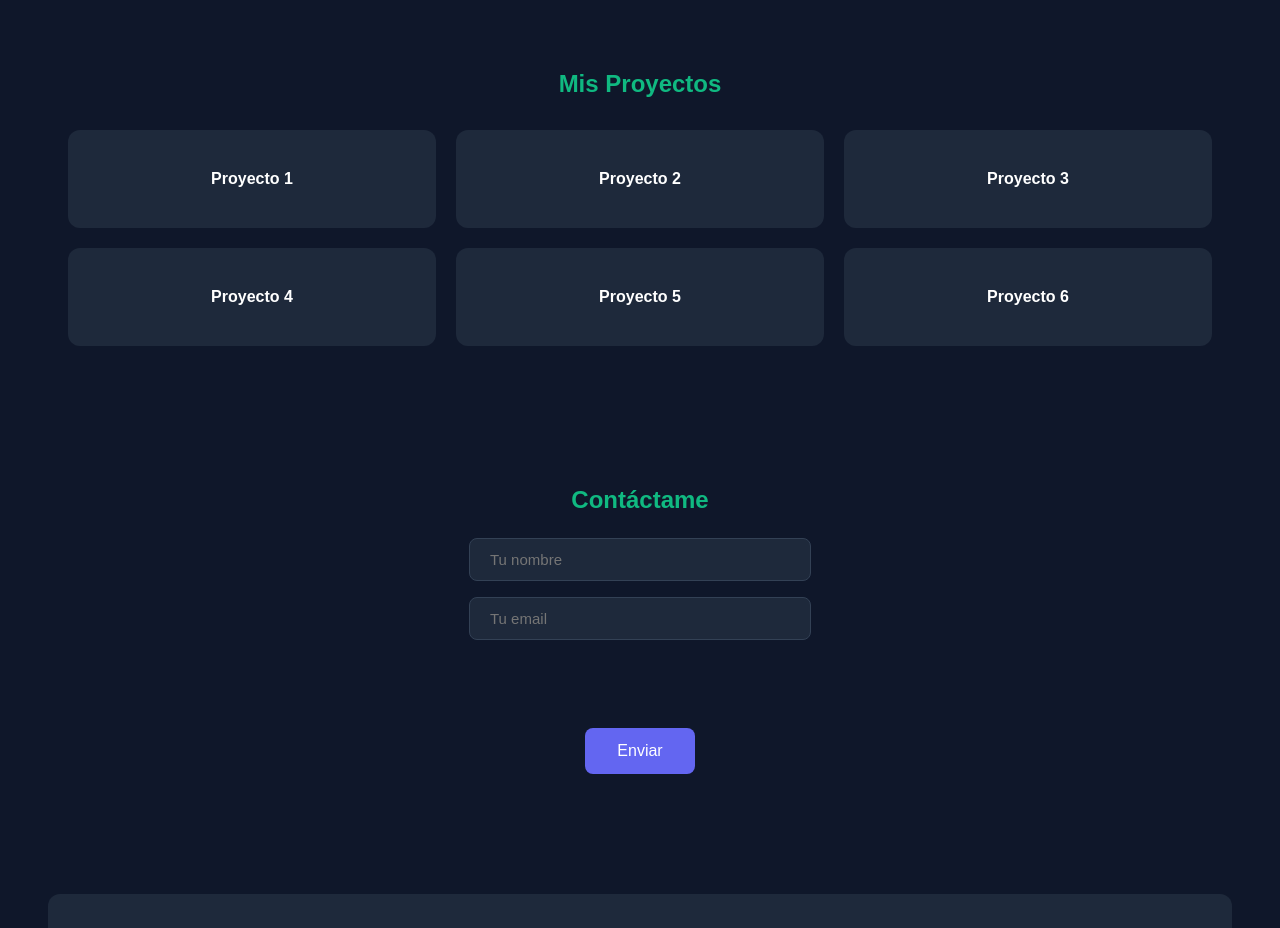
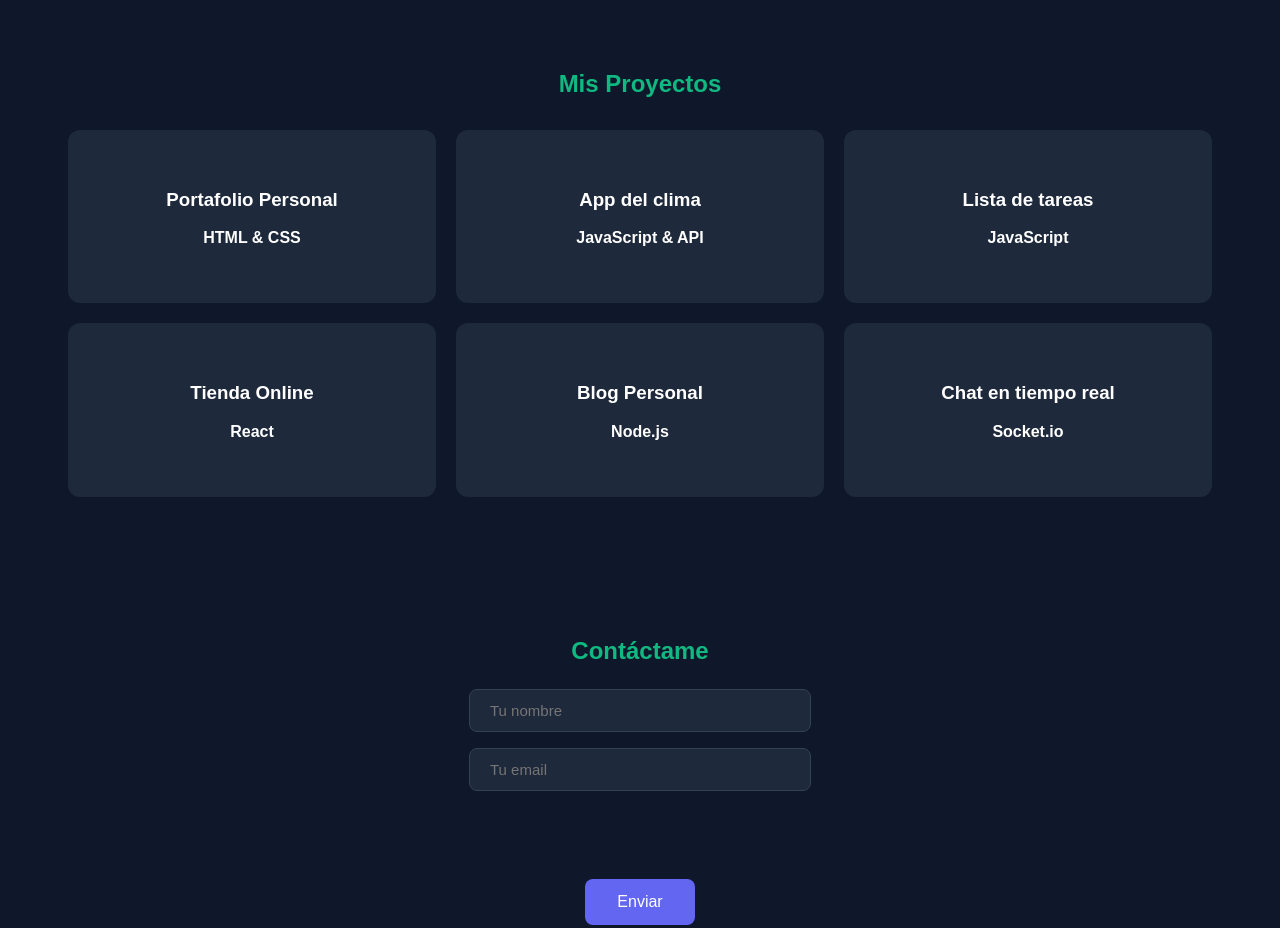
Before and after one commit to jessy911-del/Mi-portafolio, a plain HTML site: page index.html in a window 1280 px wide. Shown: the part 800-1728 px from the top of the page. Drawn offline with Linux system fonts and the light colour scheme.

Commit message:
feat: proyectos dinamicos con JavaScript

```diff
--- a/index.html
+++ b/index.html
@@ -41,13 +41,7 @@
     <!-- PROYECTOS -->
     <section class="proyectos">
       <h2>Mis Proyectos</h2>
-      <div class="grid-proyectos">
-        <div class="proyecto">Proyecto 1</div>
-        <div class="proyecto">Proyecto 2</div>
-        <div class="proyecto">Proyecto 3</div>
-        <div class="proyecto">Proyecto 4</div>
-        <div class="proyecto">Proyecto 5</div>
-        <div class="proyecto">Proyecto 6</div>
+      <div class="grid-proyectos" id="grid-proyectos">
       </div>
     </section>
 
--- a/script.js
+++ b/script.js
@@ -9,11 +9,35 @@ botonenviar.addEventListener("click", function() {
 
     if (nombre === "" || email === "") {
         mensaje.textContent = "⚠️ Por favor llena todos los campos.";
-        mensaje.style.color = "ef4444";
+        mensaje.style.color = "#ef4444";
         return;
     }
 
     mensaje.textContent = "✅ ¡Gracias por contactarme, " + nombre + "! Pronto me pondré en contacto contigo." + email;
-    mensaje.style.color = "10b981";
+    mensaje.style.color = "#10b981";
 
 });
+
+let proyectos = [
+    { nombre: "Portafolio Personal", tecnologia: "HTML & CSS" },
+    { nombre: "App del clima", tecnologia: "JavaScript & API" },
+    { nombre: "Lista de tareas", tecnologia: "JavaScript" },
+    { nombre: "Tienda Online", tecnologia: "React" },
+    { nombre: "Blog Personal", tecnologia: "Node.js" },
+    { nombre: "Chat en tiempo real", tecnologia: "Socket.io" },
+
+];
+
+let grid = document.getElementById("grid-proyectos");
+
+proyectos.forEach(function(proyecto) {
+    let div = document.createElement("div");
+    div.classList.add("proyecto");
+
+    div.innerHTML = `
+    <h3>${proyecto.nombre}</h3>
+    <p>${proyecto.tecnologia}</p>
+`;
+    grid.appendChild(div);
+
+});
```
